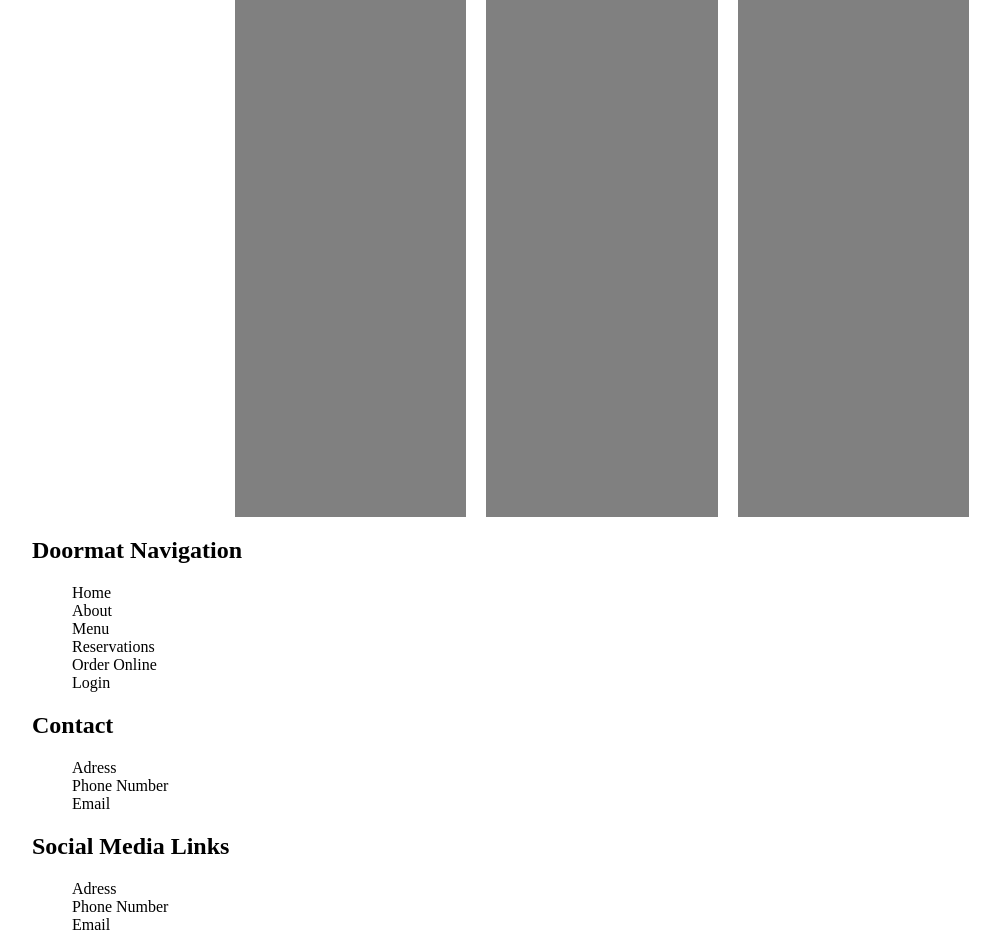
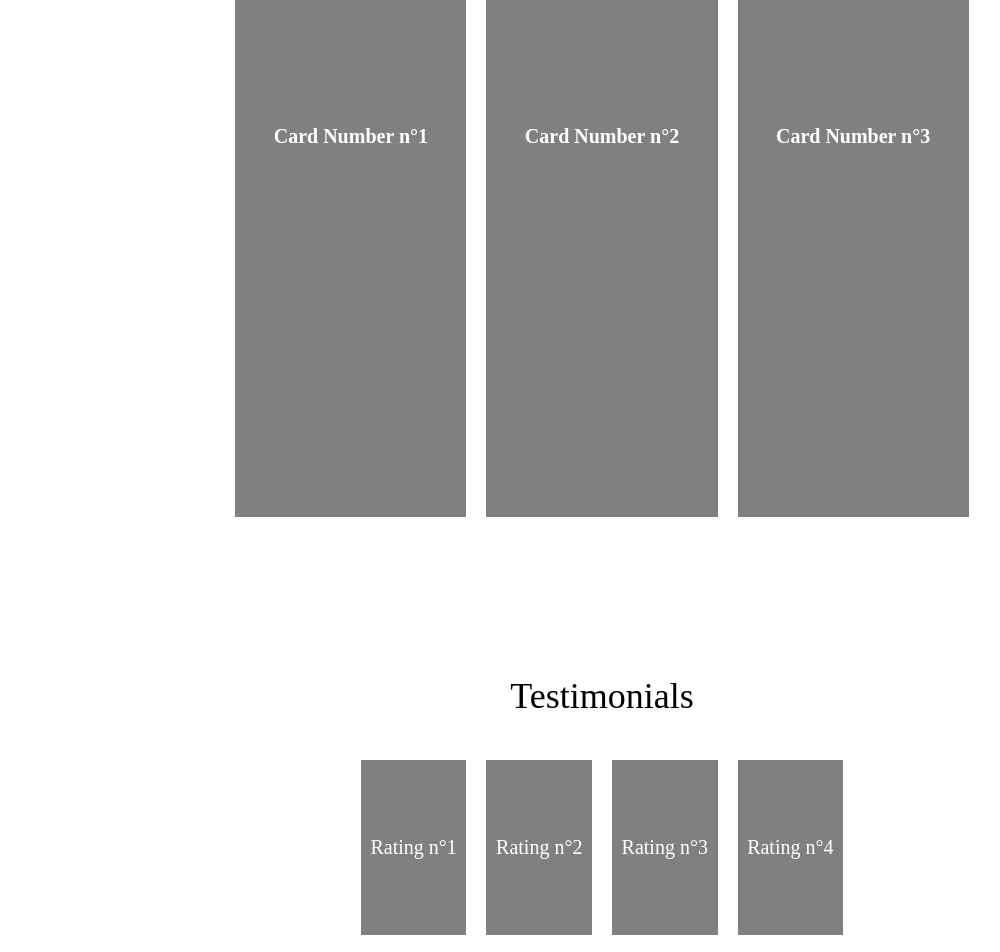
Before and after one commit to aadridi/repo-meta-courses, a React (Vite) app in the folder Meta_FE_capstone/FE_capstone/: page / in a window 1280 px wide. Shown: the part 1180-2132 px from the top of the page, without its empty margins (38-1038 px from the left). Built offline with nearby package versions, Linux system fonts and the light colour scheme.

Commit message:
Finishing the testimonials section

```diff
--- a/Meta_FE_capstone/FE_capstone/src/App.css
+++ b/Meta_FE_capstone/FE_capstone/src/App.css
@@ -211,6 +211,7 @@ li {
 	border-top-right-radius: 16px;
 	border-top-left-radius: 16px;
 	background-color: gray;
+	place-content: center;
 }
 
 .second-card {
@@ -219,6 +220,7 @@ li {
 	border-top-right-radius: 16px;
 	border-top-left-radius: 16px;
 	background-color: gray;
+	place-content: center;
 }
 
 .third-card {
@@ -227,35 +229,81 @@ li {
 	border-top-right-radius: 16px;
 	border-top-left-radius: 16px;
 	background-color: gray;
+	place-content: center;
 }
 
-.Testimonials {
+.text-card {
+	font-family: 'Karla ExtraBold';
+	font-size: 20px;
+	place-self: center;
+	color: white;
+}
+
+.testimonials-container {
+	display: grid;
+	grid-template-columns: 1fr 4fr 1fr;
+	grid-template-rows: 1fr 2fr 1fr;
+	gap: 20px 20px;
+	grid-template-areas:
+		'. testimonials-title .'
+		'. ratings-container .'
+		'. . .';
+	grid-area: Testimonials;
+	margin-top: 135px;
+}
+
+.testimonials-title {
+	grid-area: testimonials-title;
+	place-self: center;
+	font-family: 'Markazi Text';
+	font-size: 36px;
+}
+.ratings-container {
 	display: grid;
 	grid-template-columns: 1fr 1fr 1fr 1fr 1fr 1fr;
-	grid-template-rows: 1fr 2fr 1fr;
-	gap: 20px 20px;
-	grid-auto-flow: row;
-	grid-template-areas:
-		'. . . . . .'
-		'. Rating-1 Rating-2 Rating-3 Rating-4 .'
-		'. . . . . .';
-	grid-area: 4 / 1 / 5 / 2;
+	grid-template-rows: 1fr;
+	gap: 0px 20px;
+	grid-template-areas: '. ratings-1 ratings-2 ratings-3 ratings-4 .';
+	grid-area: ratings-container;
 }
-
-.Rating-1 {
-	grid-area: Rating-1;
+.ratings-1 {
+	grid-area: ratings-1;
+	background-color: gray;
+	font-family: 'Karla ExtraBold';
+	font-size: 20px;
+	align-content: center;
+	text-align: center;
+	color: white;
+	height: 175px;
 }
-
-.Rating-2 {
-	grid-area: Rating-2;
+.ratings-2 {
+	grid-area: ratings-2;
+	background-color: gray;
+	font-family: 'Karla ExtraBold';
+	font-size: 20px;
+	align-content: center;
+	text-align: center;
+	color: white;
+	height: 175px;
 }
-
-.Rating-3 {
-	grid-area: Rating-3;
+.ratings-3 {
+	grid-area: ratings-3;
+	background-color: gray;
+	font-family: 'Karla ExtraBold';
+	font-size: 20px;
+	align-content: center;
+	text-align: center;
+	color: white;
 }
-
-.Rating-4 {
-	grid-area: Rating-4;
+.ratings-4 {
+	grid-area: ratings-4;
+	background-color: gray;
+	font-family: 'Karla ExtraBold';
+	font-size: 20px;
+	align-content: center;
+	text-align: center;
+	color: white;
+	height: 175px;
 }
 
 .About {
--- a/Meta_FE_capstone/FE_capstone/src/App.jsx
+++ b/Meta_FE_capstone/FE_capstone/src/App.jsx
@@ -5,6 +5,7 @@ import Nav from './components/Nav';
 import Main from './components/Main';
 import Highlights from './components/Highlights';
 import Footer from './components/Footer';
+import Testimonials from './components/Testimonials';
 
 function App() {
 	return (
@@ -13,6 +14,7 @@ function App() {
 			<Nav />
 			<Main />
 			<Highlights />
+			<Testimonials />
 			<Footer />
 		</>
 	);
--- a/Meta_FE_capstone/FE_capstone/src/components/Highlights.jsx
+++ b/Meta_FE_capstone/FE_capstone/src/components/Highlights.jsx
@@ -15,9 +15,15 @@ function Highlights() {
 				<article className='highlights-cards'>
 					<div className='first-blank-card'></div>
 					<div className='group-cards'>
-						<div className='first-card'></div>
-						<div className='second-card'></div>
-						<div className='third-card'></div>
+						<div className='first-card'>
+							<h1 className='text-card'>Card Number n°1</h1>
+						</div>
+						<div className='second-card'>
+							<h1 className='text-card'>Card Number n°2</h1>
+						</div>
+						<div className='third-card'>
+							<h1 className='text-card'>Card Number n°3</h1>
+						</div>
 					</div>
 					<div className='second-blank-card'></div>
 				</article>
--- /dev/null
+++ b/Meta_FE_capstone/FE_capstone/src/components/Testimonials.jsx
@@ -0,0 +1,19 @@
+/*import restauranfood from '../assets/restauranfood.jpg';*/
+
+function Testimonials() {
+	return (
+		<>
+			<section className='testimonials-container'>
+				<div className='testimonials-title'>Testimonials</div>
+				<div className='ratings-container'>
+					<div className='ratings-1'>Rating n°1</div>
+					<div className='ratings-2'>Rating n°2</div>
+					<div className='ratings-3'>Rating n°3</div>
+					<div className='ratings-4'>Rating n°4</div>
+				</div>
+			</section>
+		</>
+	);
+}
+
+export default Testimonials;
```
